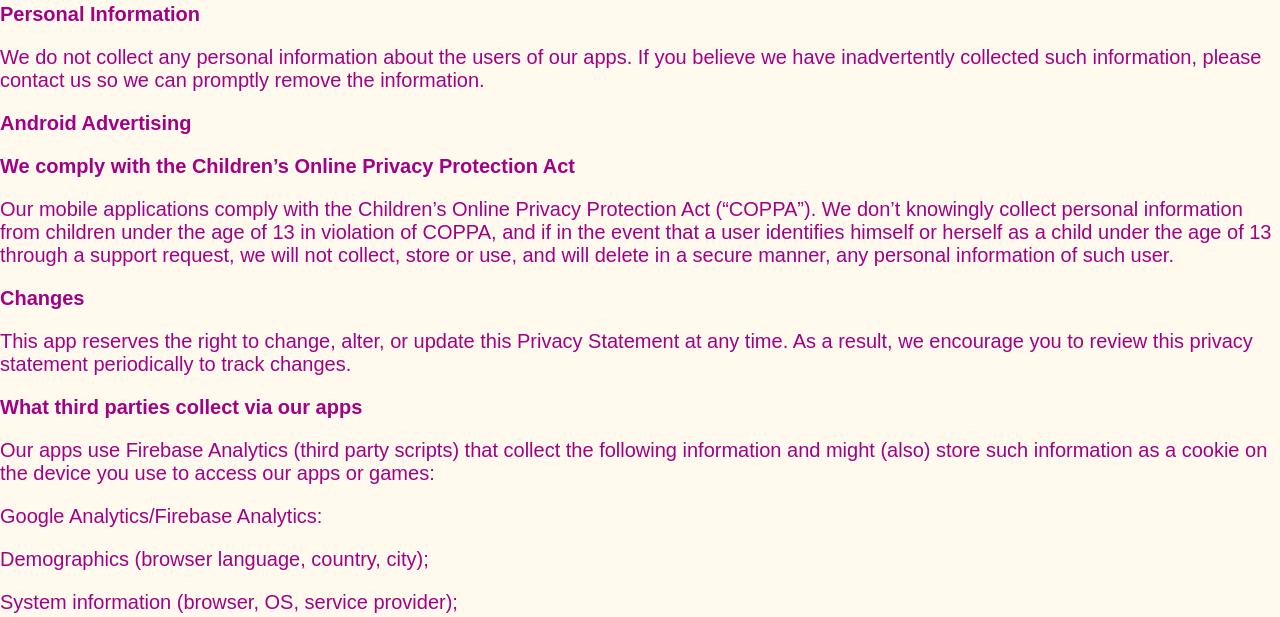
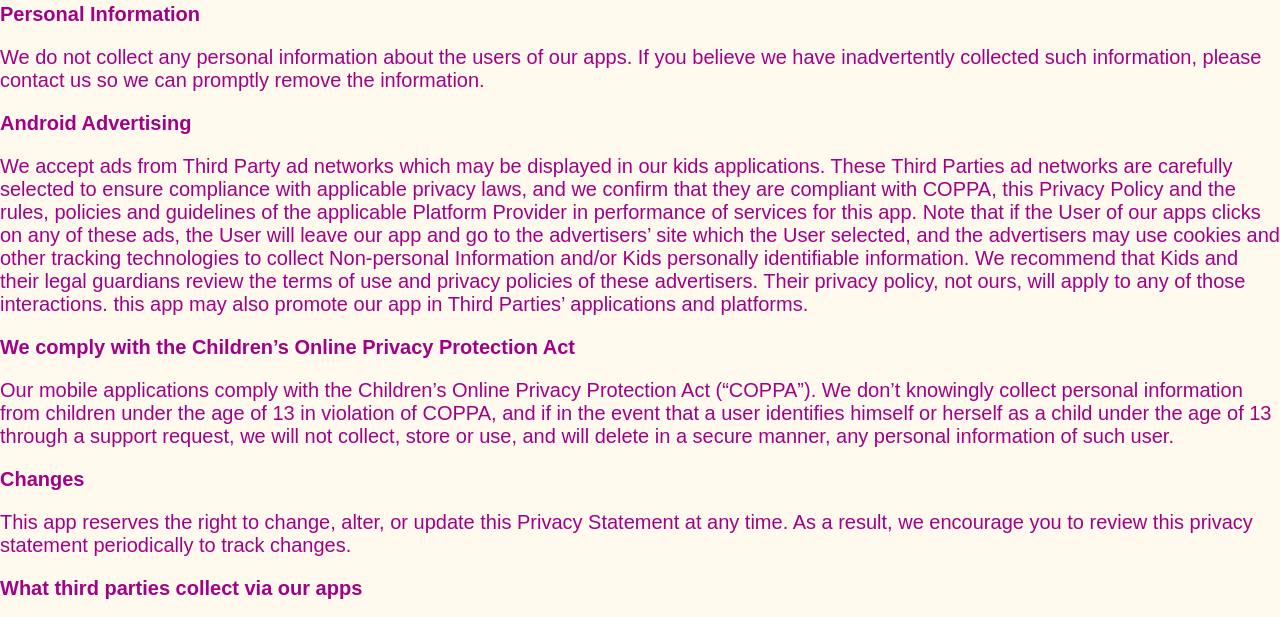
Before and after one commit to Piky01/PinkCircle, a plain HTML site: page index.html in a window 1280 px wide. Shown: the part 154-771 px from the top of the page. Drawn offline with Linux system fonts and the light colour scheme.

Commit message:
Update index.html

```diff
--- a/index.html
+++ b/index.html
@@ -24,7 +24,7 @@
 If you believe we have inadvertently collected such information, please contact us so we can promptly remove the information.</p>
 
 <p><strong>Android Advertising</strong>
-<pWe accept ads from Third Party ad networks which may be displayed in our kids applications. These Third Parties ad networks are carefully selected to ensure compliance with applicable privacy laws, and we confirm that they are compliant with COPPA, this Privacy Policy and the rules, policies and guidelines of the applicable Platform Provider in performance of services for this app. Note that if the User of our apps clicks on any of these ads, the User will leave our app and go to the advertisers’ site which the User selected, and the advertisers may use cookies and other tracking technologies to collect Non-personal Information and/or Kids personally identifiable information.
+<p>We accept ads from Third Party ad networks which may be displayed in our kids applications. These Third Parties ad networks are carefully selected to ensure compliance with applicable privacy laws, and we confirm that they are compliant with COPPA, this Privacy Policy and the rules, policies and guidelines of the applicable Platform Provider in performance of services for this app. Note that if the User of our apps clicks on any of these ads, the User will leave our app and go to the advertisers’ site which the User selected, and the advertisers may use cookies and other tracking technologies to collect Non-personal Information and/or Kids personally identifiable information.
 
 We recommend that Kids and their legal guardians review the terms of use and privacy policies of these advertisers. Their privacy policy, not ours, will apply to any of those interactions. this app may also promote our app in Third Parties’ applications and platforms.
 </p>
```
